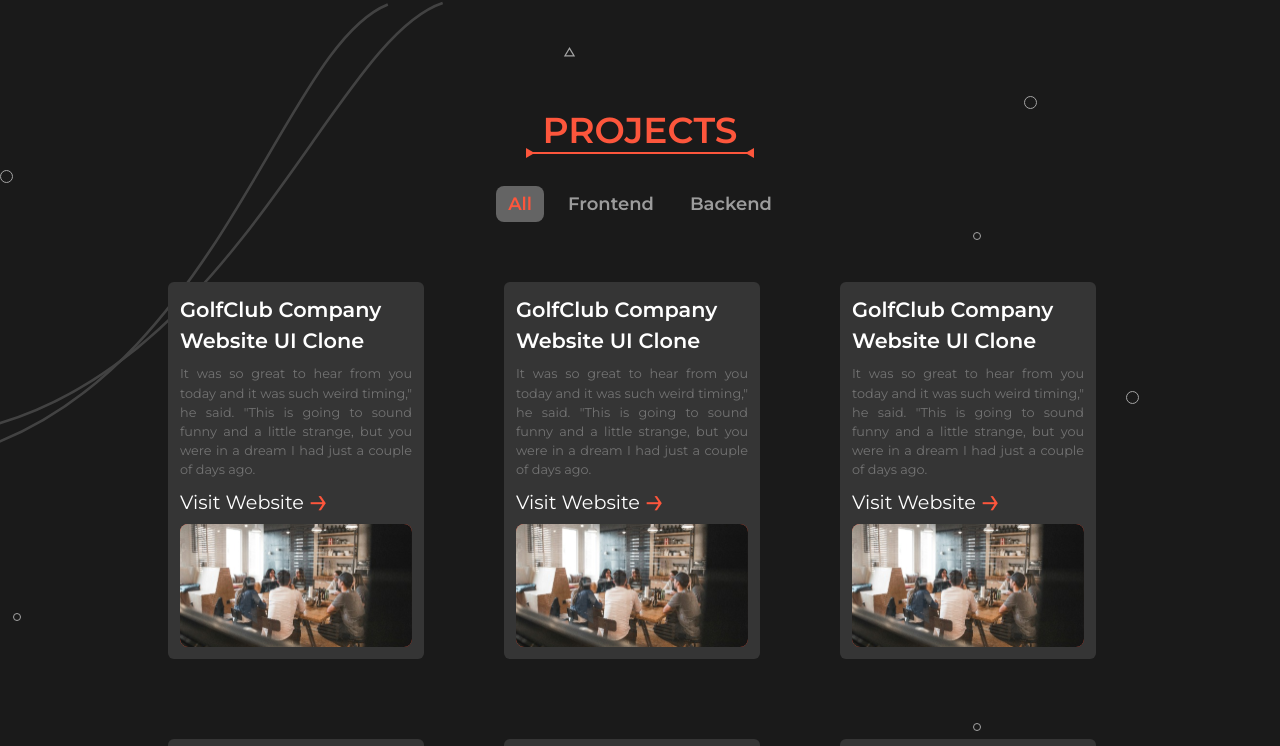
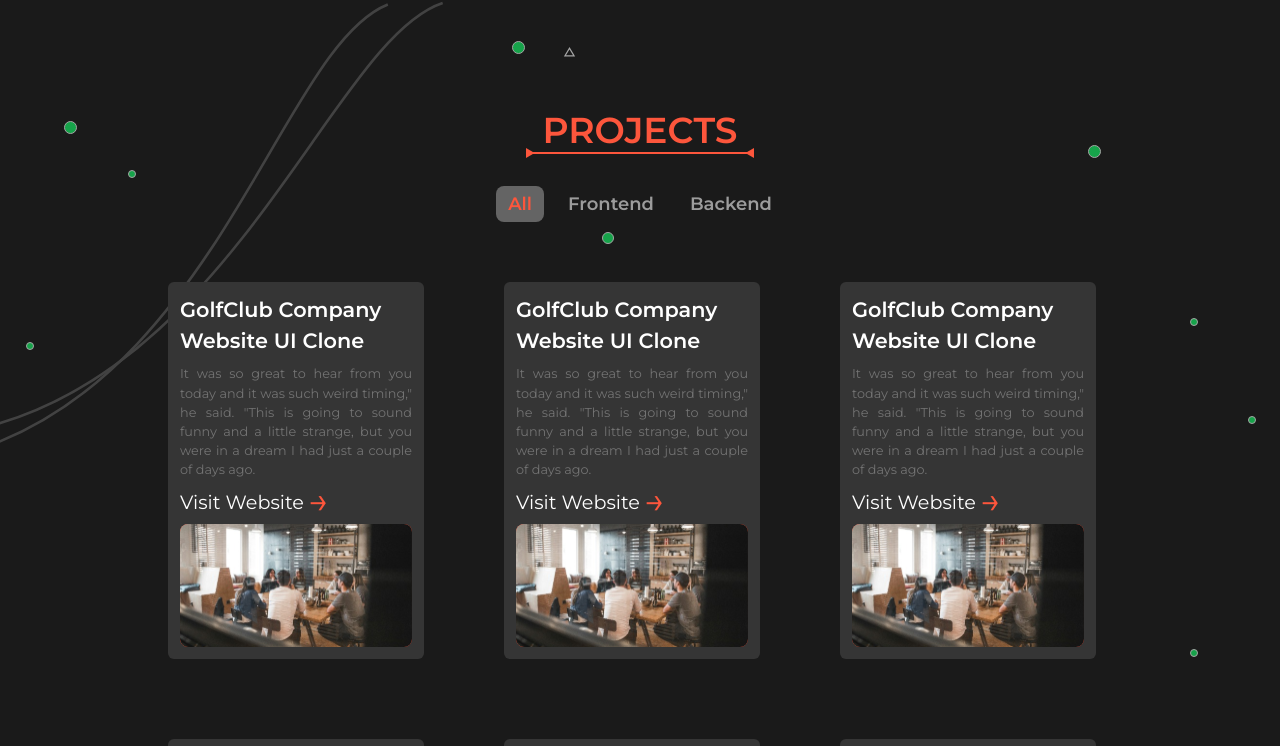
Before and after one commit to pravesh-dev/Portfolio, a React (Vite) app: page / in a window 1280 px wide. Shown: the part 2402-3148 px from the top of the page. Built offline with nearby package versions, Linux system fonts and the light colour scheme.

Commit message:
set position of circles in small devices

```diff
--- a/src/Components/ProjectDecoration.jsx
+++ b/src/Components/ProjectDecoration.jsx
@@ -8,22 +8,22 @@ function ProjectDecoration() {
   return (
     <div className="w-full h-full absolute overflow-hidden top-0 z-10 pointer-events-none">
       {/* Small Circles */}
-      <span className="circle w-[0.3rem] h-[0.3rem] border border-[#A5A5A5] rounded-full absolute top-[50%] left-[1%] lg:w-[0.5rem] lg:h-[0.5rem]"></span>
-      <span className="circle w-[0.3rem] h-[0.3rem] border border-[#A5A5A5] rounded-full absolute top-[94%] left-[33%] lg:w-[0.5rem] lg:h-[0.5rem]"></span>
-      <span className="circle w-[0.3rem] h-[0.3rem] border border-[#A5A5A5] rounded-full absolute top-[19%] left-[76%] lg:w-[0.5rem] lg:h-[0.5rem]"></span>
-      <span className="circle w-[0.3rem] h-[0.3rem] border border-[#A5A5A5] rounded-full absolute top-[29%] left-[76%] lg:w-[0.5rem] lg:h-[0.5rem]"></span>
-      <span className="circle w-[0.3rem] h-[0.3rem] border border-[#A5A5A5] rounded-full absolute top-[39%] left-[76%] lg:w-[0.5rem] lg:h-[0.5rem]"></span>
-      <span className="circle w-[0.3rem] h-[0.3rem] border border-[#A5A5A5] rounded-full absolute top-[49%] left-[76%] lg:w-[0.5rem] lg:h-[0.5rem]"></span>
-      <span className="circle w-[0.3rem] h-[0.3rem] border border-[#A5A5A5] rounded-full absolute top-[59%] left-[76%] lg:w-[0.5rem] lg:h-[0.5rem]"></span>
+      <span className="circle w-[0.3rem] bg-green-600 h-[0.3rem] border border-[#A5A5A5] rounded-full absolute top-[14%] left-[10%] lg:w-[0.5rem] lg:h-[0.5rem]"></span>
+      <span className="circle w-[0.3rem] bg-green-600 h-[0.3rem] border border-[#A5A5A5] rounded-full absolute top-[28%] left-[2%] lg:w-[0.5rem] lg:h-[0.5rem]"></span>
+      <span className="circle w-[0.3rem] bg-green-600 h-[0.3rem] border border-[#A5A5A5] rounded-full absolute top-[26%] left-[93%] lg:w-[0.5rem] lg:h-[0.5rem]"></span>
+      <span className="circle w-[0.3rem] bg-green-600 h-[0.3rem] border border-[#A5A5A5] rounded-full absolute top-[34%] left-[97.5%] lg:w-[0.5rem] lg:h-[0.5rem]"></span>
+      <span className="circle w-[0.3rem] bg-green-600 h-[0.3rem] border border-[#A5A5A5] rounded-full absolute top-[53%] left-[93%] lg:w-[0.5rem] lg:h-[0.5rem]"></span>
+      <span className="circle w-[0.3rem] bg-green-600 h-[0.3rem] border border-[#A5A5A5] rounded-full absolute top-[94.5%] left-[3%] lg:w-[0.5rem] lg:h-[0.5rem]"></span>
+      <span className="circle w-[0.3rem] bg-green-600 h-[0.3rem] border border-[#A5A5A5] rounded-full absolute top-[82%] left-[95%] lg:w-[0.5rem] lg:h-[0.5rem]"></span>
 
       {/* Large Circles */}
-      <span className="circle w-[0.6rem] h-[0.6rem] border border-[#A5A5A5] rounded-full absolute top-[14%] left-[0%] lg:w-[0.8rem] lg:h-[0.8rem]"></span>
-      <span className="circle w-[0.6rem] h-[0.6rem] border border-[#A5A5A5] rounded-full absolute top-[8%] left-[80%] lg:w-[0.8rem] lg:h-[0.8rem]"></span>
-      <span className="circle w-[0.6rem] h-[0.6rem] border border-[#A5A5A5] rounded-full absolute top-[32%] left-[88%] lg:w-[0.8rem] lg:h-[0.8rem]"></span>
-      <span className="circle w-[0.6rem] h-[0.6rem] border border-[#A5A5A5] rounded-full absolute top-[74%] left-[89%] lg:w-[0.8rem] lg:h-[0.8rem]"></span>
-      <span className="circle w-[0.6rem] h-[0.6rem] border border-[#A5A5A5] rounded-full absolute top-[81%] left-[40%] lg:w-[0.8rem] lg:h-[0.8rem]"></span>
-      <span className="circle w-[0.6rem] h-[0.6rem] border border-[#A5A5A5] rounded-full absolute top-[92%] left-[86%] lg:w-[0.8rem] lg:h-[0.8rem]"></span>
-      <span className="circle w-[0.6rem] h-[0.6rem] border border-[#A5A5A5] rounded-full absolute top-[92%] left-[86%] lg:w-[0.8rem] lg:h-[0.8rem]"></span>
+      <span className="circle w-[0.6rem] bg-green-600 h-[0.6rem] border border-[#A5A5A5] rounded-full absolute top-[10%] left-[5%] lg:w-[0.8rem] lg:h-[0.8rem]"></span>
+      <span className="circle w-[0.6rem] bg-green-600 h-[0.6rem] border border-[#A5A5A5] rounded-full absolute top-[3.5%] left-[40%] lg:w-[0.8rem] lg:h-[0.8rem]"></span>
+      <span className="circle w-[0.6rem] bg-green-600 h-[0.6rem] border border-[#A5A5A5] rounded-full absolute top-[12%] left-[85%] lg:w-[0.8rem] lg:h-[0.8rem]"></span>
+      <span className="circle w-[0.6rem] bg-green-600 h-[0.6rem] border border-[#A5A5A5] rounded-full absolute top-[19%] left-[47%] lg:w-[0.8rem] lg:h-[0.8rem]"></span>
+      <span className="circle w-[0.6rem] bg-green-600 h-[0.6rem] border border-[#A5A5A5] rounded-full absolute top-[61%] left-[3.4%] lg:w-[0.8rem] lg:h-[0.8rem]"></span>
+      <span className="circle w-[0.6rem] bg-green-600 h-[0.6rem] border border-[#A5A5A5] rounded-full absolute top-[94%] left-[80%] lg:w-[0.8rem] lg:h-[0.8rem]"></span>
+      <span className="circle w-[0.6rem] bg-green-600 h-[0.6rem] border border-[#A5A5A5] rounded-full absolute top-[97.5%] left-[25%] lg:w-[0.8rem] lg:h-[0.8rem]"></span>
 
       {/* Triangles */}
       <img
```
